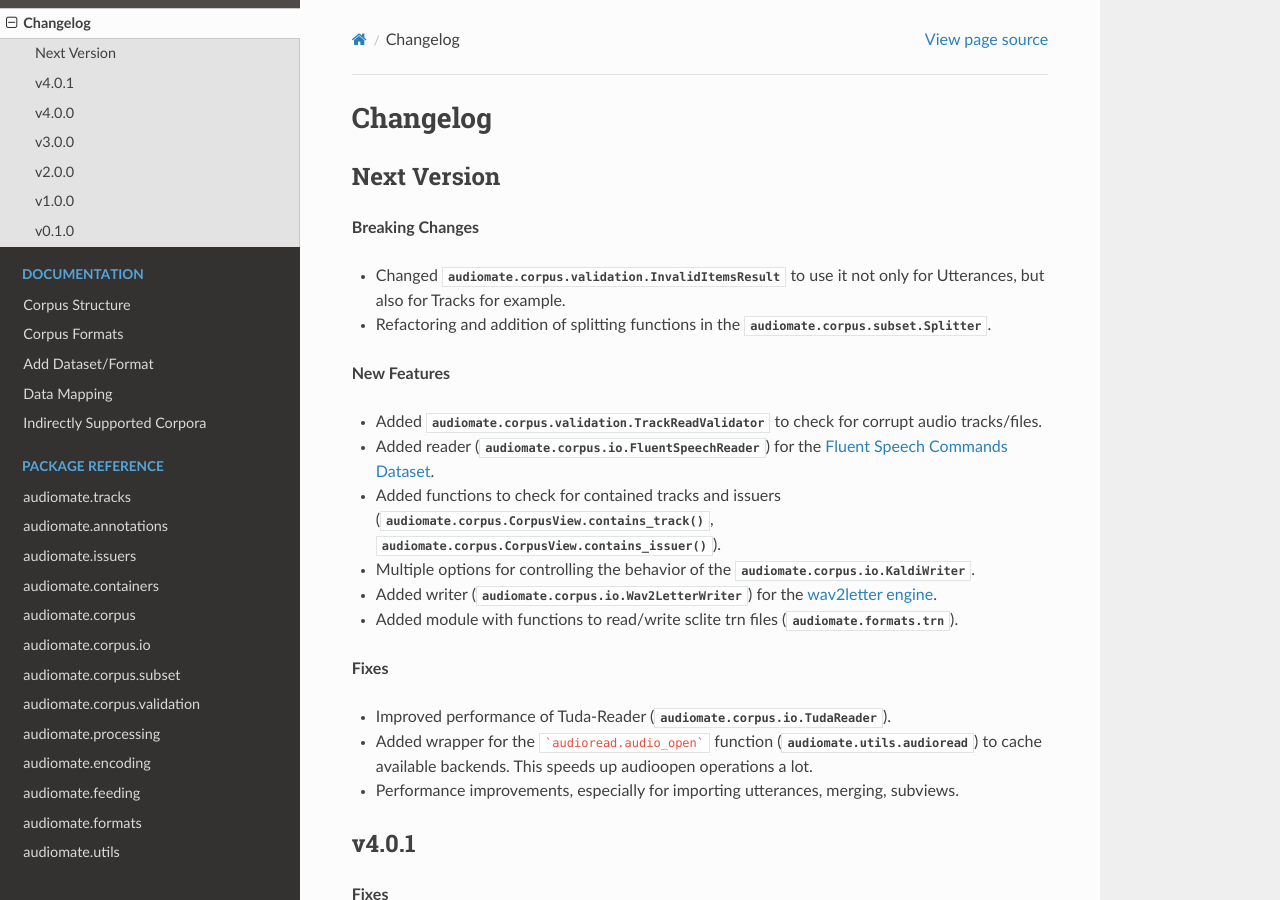
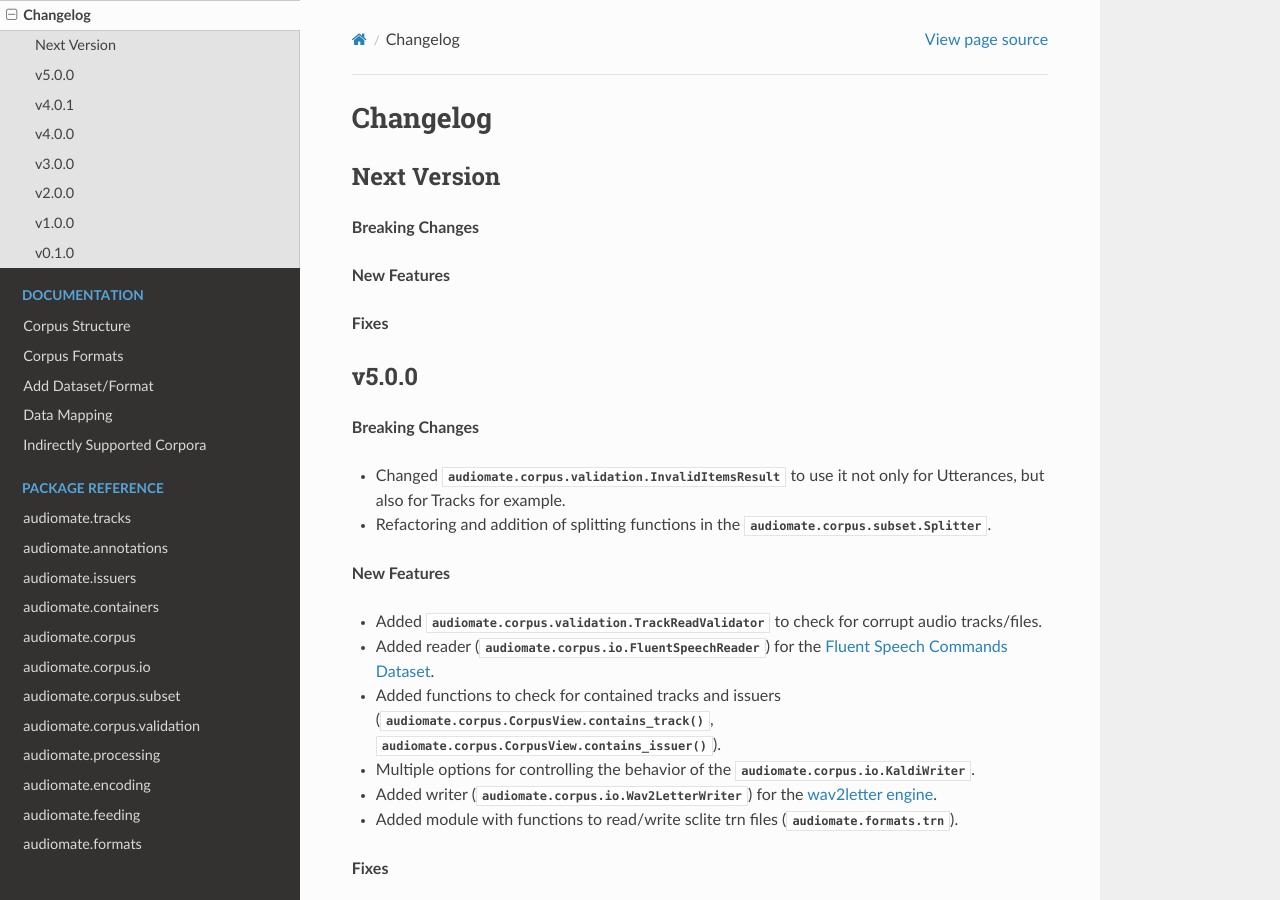
Before and after one commit to ynop/audiomate, a Sphinx documentation site: the page built from docs/notes/changelog.rst, in a window 1280 px wide and 900 px high. Built offline with Sphinx 7.4.7 and the Read the Docs theme 2.0.0, drawn with Linux system fonts in a browser that asks for light colours.

Commit message:
Prepare for release

```diff
--- a/docs/notes/changelog.rst
+++ b/docs/notes/changelog.rst
@@ -3,6 +3,15 @@ Changelog
 
 Next Version
 ------------
+
+**Breaking Changes**
+
+**New Features**
+
+**Fixes**
+
+v5.0.0
+------
 
 **Breaking Changes**
 
```
